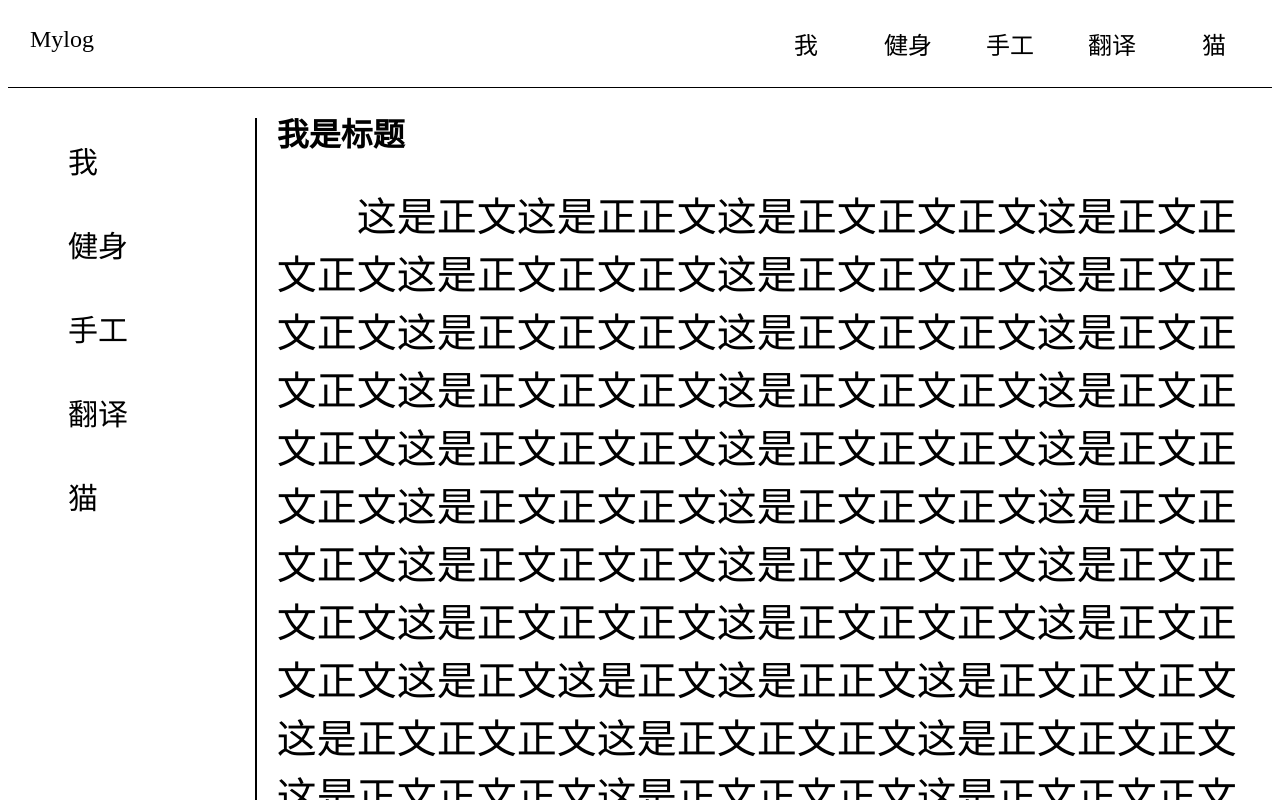
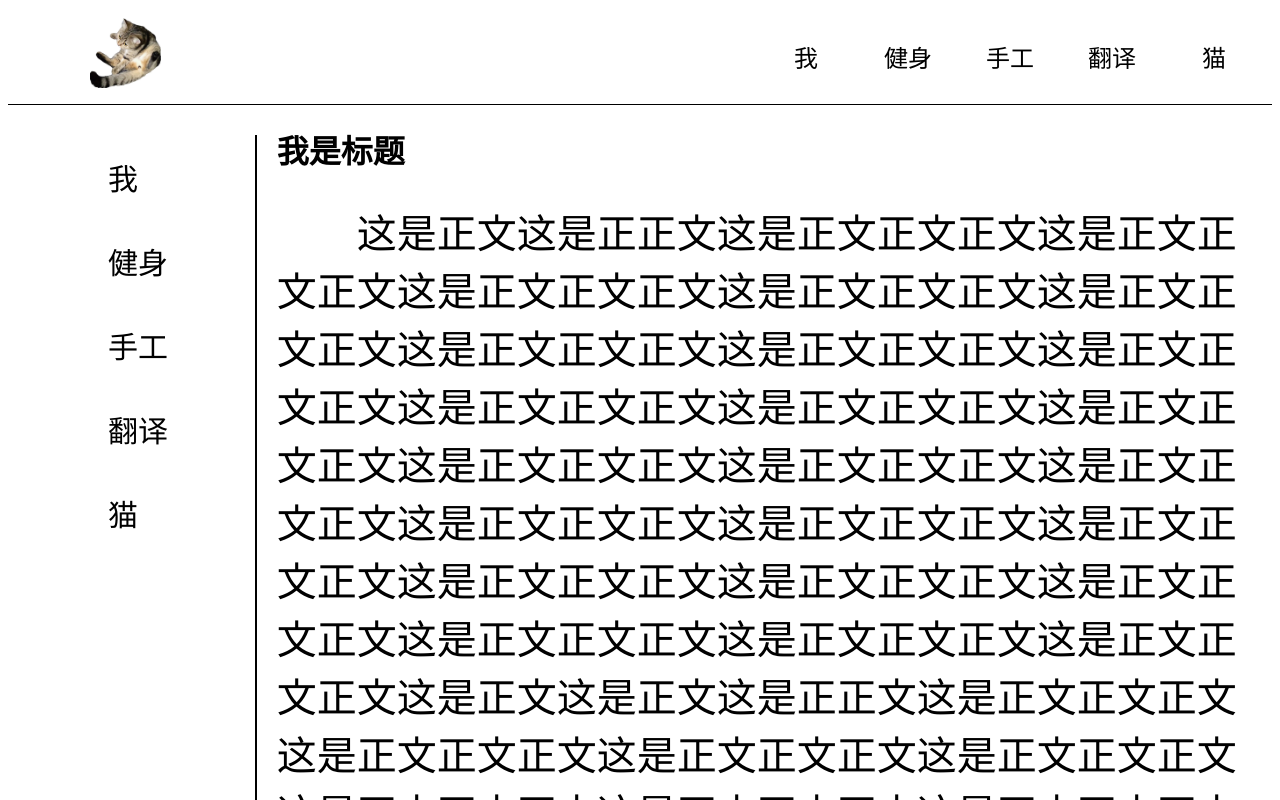
Before and after one commit to AvailableUser1/My_Project_Vue, a Vue app in the folder MyFirstWebsite/vue-project/: page / in a window 1280 px wide. Shown: the top 800 px of the page. Built offline with nearby package versions, Linux system fonts and the light colour scheme; a web font is replaced by a local one.

Commit message:
添加logo图片

```diff
--- a/MyFirstWebsite/vue-project/src/assets/global.css
+++ b/MyFirstWebsite/vue-project/src/assets/global.css
@@ -5,5 +5,6 @@
 }
 
 html {
-font-family: "iconfont"
+    font-family: "iconfont"
+
 }
--- a/MyFirstWebsite/vue-project/src/components/Myfooter.vue
+++ b/MyFirstWebsite/vue-project/src/components/Myfooter.vue
@@ -11,6 +11,7 @@
     <footer></footer>
 <style  scoped>
 footer {
+    padding-top: 20px;
     margin-top: 50px;
     text-align: center;
     border-top: 1px solid black;
--- a/MyFirstWebsite/vue-project/src/components/Navbar.vue
+++ b/MyFirstWebsite/vue-project/src/components/Navbar.vue
@@ -3,7 +3,9 @@ const props = defineProps(["item"])
 </script>
 <template>
     <div class="wrapper">
-        <div class="logo">Mylog</div>
+        <div class="logo">
+            <img src="../assets/baobao.jpg" alt="爆爆">
+        </div>
         <div class="contentWrapper">
         <div class="navContent" v-for="navitem in item">{{ navitem }}</div>
         </div>
@@ -12,8 +14,6 @@ const props = defineProps(["item"])
 <style scoped>
 .wrapper {
     display: flex;
-    margin-top: 1em;
-    padding-bottom: 1em;
     border-bottom: 1px solid black;
 }
 .logo {
@@ -21,15 +21,21 @@ const props = defineProps(["item"])
     color: rgb(0, 0, 0);
     padding: 10px;
     cursor:pointer;
-    margin-left: .5em;
+    margin-left: 3em;
     font-size: 1.5em;
-
+}
+img {
+    height: 70px;
+}
+img:hover {
+    transform: scale(1.5);
 }
 .contentWrapper {
     display: flex;
     margin-left: 3em;
     font-size: 1.5em;
     flex: auto;
+    align-items: center;
     justify-content: flex-end;
     margin-right: .5em;
     flex-wrap: wrap;
@@ -41,7 +47,5 @@ const props = defineProps(["item"])
     padding: 10px;
     cursor:pointer;
     margin-left: 10px;
-
 }
-
 </style>
--- a/MyFirstWebsite/vue-project/src/components/Sidebar.vue
+++ b/MyFirstWebsite/vue-project/src/components/Sidebar.vue
@@ -21,12 +21,12 @@ const props = defineProps(["sideItem"])
     box-sizing: border-box;
     cursor: pointer;
     padding: 10px;
-    padding-left: 50px;
-    margin: 10px;
+    padding-left: 100px;
+    margin-top: 10px;
+    margin-bottom: 10px;
+
     width: 100%;
     font-size: 30px;
-/* background-color: violet; */
-
 }
 .sideContent:hover {
     transform: scale(1.3);
```
Also changed, not shown: MyFirstWebsite/vue-project/src/App.vue (line endings or trailing spaces), MyFirstWebsite/vue-project/src/assets/baobao.jpg (added).
